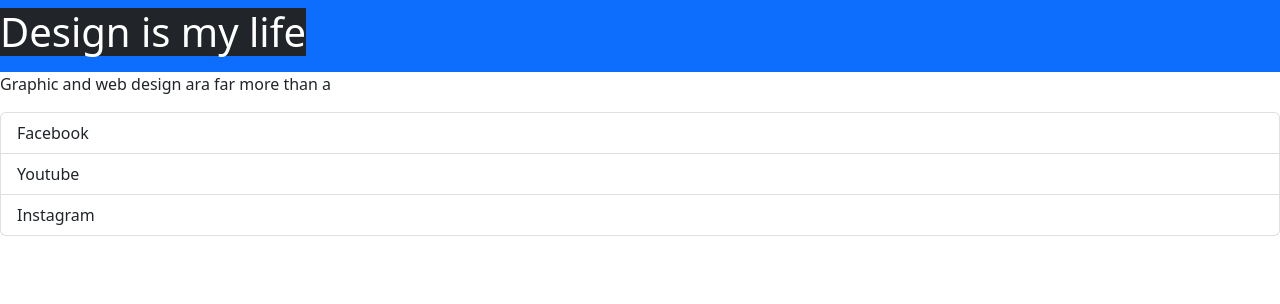
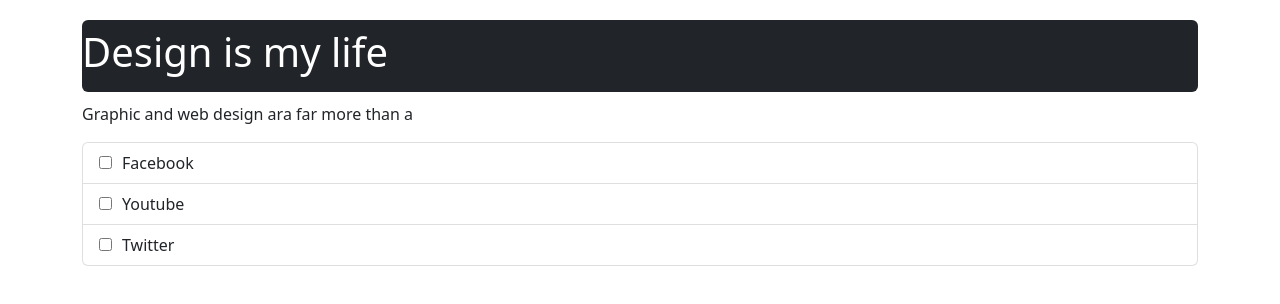
Before and after one commit to belhajjamorsamar/React_js, a React (Create React App) app: page / in a window 1280 px wide. Shown: the top 304 px of the page. Built offline with nearby package versions, Linux system fonts and the light colour scheme.

Commit message:
add-bootstrap

```diff
--- a/src/Style.css
+++ b/src/Style.css
@@ -0,0 +1,10 @@
+.container{
+    margin-top: 20px;
+}
+
+div{
+    margin-bottom: 10px;
+}
+label{
+    padding-left: 10px;
+}
--- a/src/components/App.js
+++ b/src/components/App.js
@@ -6,11 +6,11 @@
 
 function App(){
     return(
-      <div>
+      <div className='container'>
 
-<Header/>
-<Text/>
-<Social/>
+       <Header/>
+       <Text/>
+       <Social/>
       </div>
     );
   }
--- a/src/components/Header.js
+++ b/src/components/Header.js
@@ -1,8 +1,8 @@
 import React from 'react';
 function Header(){
   return(
-    <div className='navbar bg-primary'>
-         <h1 className="bg-dark  text-white"> Design is my life </h1>
+    <div className='navbar bg-dark rounded'>
+         <h1 className="text-white"> Design is my life </h1>
       </div>
     );
 }
--- a/src/components/Social.js
+++ b/src/components/Social.js
@@ -2,11 +2,27 @@
 function Social(){
 
     return(
-        <ul className='list-group'>
-        <li className='list-group-item'>Facebook</li>
-        <li className='list-group-item'>Youtube</li>
-        <li className='list-group-item'>Instagram</li>
+    <div>
+       <ul className="list-group">
+        <li className="list-group-item"><input type="checkbox" value="" id="Facebook"/>
+            <label  for="Facebook">
+                Facebook
+            </label>
+         </li>
+
+            <li className="list-group-item"><input type="checkbox" value="" id="Youtube"/>
+            <label c for="Youtube">
+               Youtube
+            </label>
+            </li>
+        <li className ="list-group-item"><input   type="checkbox" value="" id="Twitter"/>
+        <label for='Twitter'>
+        Twitter
+        </label>
+        </li>
        </ul>
+
+    </div>
     );
 }
 export default Social
```
